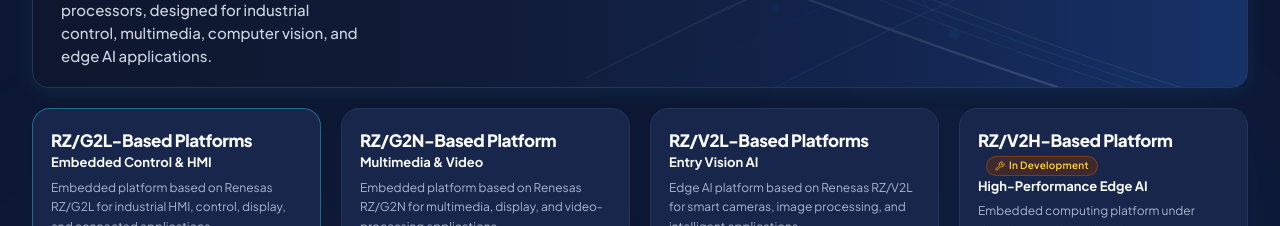
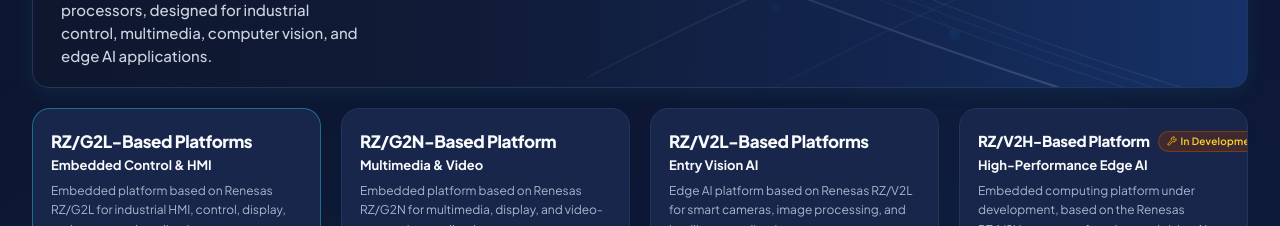
Before and after one commit to Sharmaji0108/Aiegx, a React (Vite) app: page / in a window 1280 px wide. Shown: the part 840-1066 px from the top of the page. Built offline with nearby package versions, Linux system fonts and the light colour scheme; a web font is replaced by a local one.

Commit message:
style: keep In Development badge adjacent to RZ/V2H heading on a single line

```diff
--- a/src/components/products/Products.jsx
+++ b/src/components/products/Products.jsx
@@ -78,16 +78,22 @@ function HardwareCard({ product, className = '' }) {
           : 'border-[#DCE8F5] dark:border-[#24355A] hover:border-[#089EC2]/40 dark:hover:border-[#2DD4F0]/30'
       } ${className}`}
     >
-      {/* 1. Platform name & adjacent Development Badge */}
-      <h3 className="text-base sm:text-[17px] font-extrabold text-[#14213D] dark:text-[#F8FAFC] tracking-tight leading-snug">
-        <span className="align-middle">{product.name}</span>
+      {/* 1. Platform name & optional Development Badge */}
+      <div className="flex items-center gap-2 flex-nowrap min-h-[28px]">
+        <h3 className={`font-extrabold text-[#14213D] dark:text-[#F8FAFC] tracking-tight leading-snug whitespace-nowrap ${
+          product.status
+            ? 'text-xs sm:text-[13.5px] xl:text-[15px]'
+            : 'text-base sm:text-[17px]'
+        }`}>
+          {product.name}
+        </h3>
         {product.status && (
-          <span className="inline-flex items-center gap-1 ml-2 px-2 py-0.5 rounded-full text-[10px] font-semibold tracking-wide bg-amber-100 dark:bg-amber-900/40 text-amber-700 dark:text-amber-300 border border-amber-300/80 dark:border-amber-700/50 align-middle whitespace-nowrap">
+          <span className="inline-flex items-center gap-1 px-2 py-0.5 rounded-full text-[9.5px] sm:text-[10px] font-semibold tracking-wide bg-amber-100 dark:bg-amber-900/40 text-amber-700 dark:text-amber-300 border border-amber-300/80 dark:border-amber-700/50 whitespace-nowrap shrink-0">
             <Wrench className="w-2.5 h-2.5 text-amber-600 dark:text-amber-400" />
             {product.status}
           </span>
         )}
-      </h3>
+      </div>
 
       {/* 2. Subtitle */}
       <p className="text-xs sm:text-[13px] font-bold text-[#14213D] dark:text-[#F8FAFC] mt-0.5">
```
